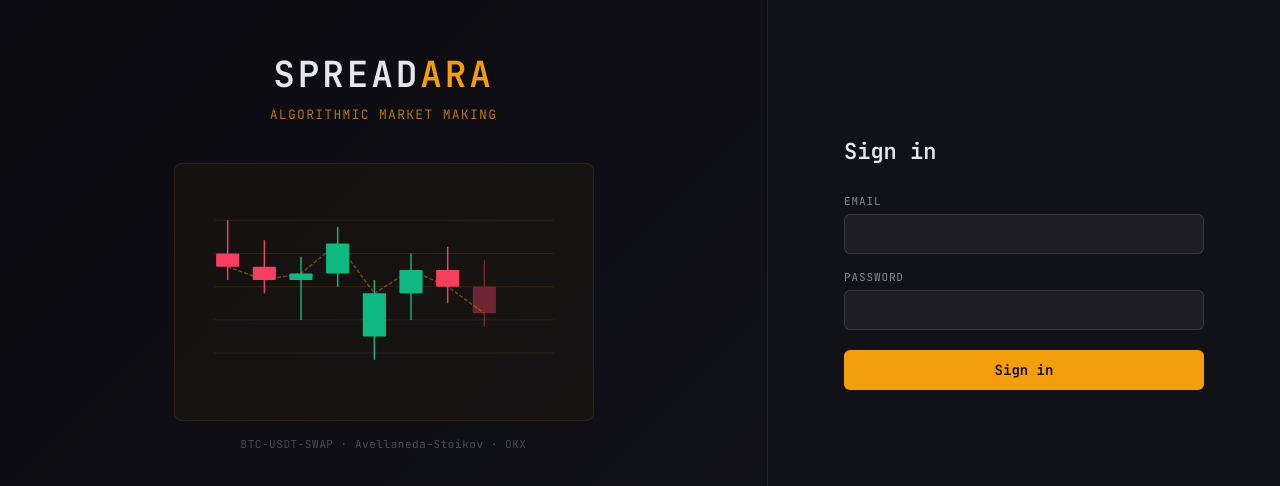
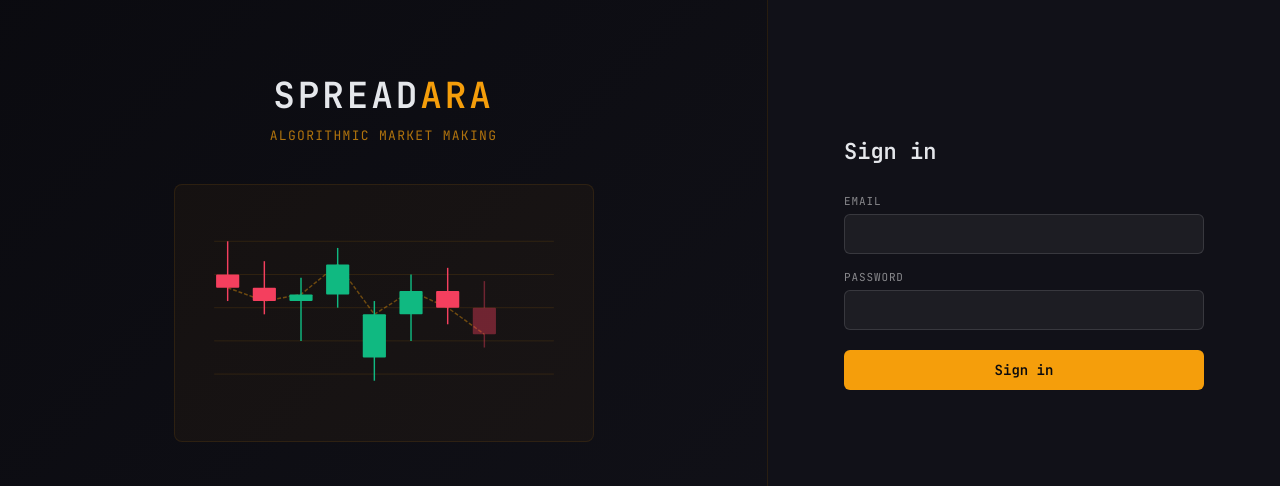
Before and after one commit to ChronoCoders/spreadara, a React (Vite) app in the folder dashboard/: page /login in a window 1280 px wide. Shown: the part 144-630 px from the top of the page. Built offline with nearby package versions, Linux system fonts and the light colour scheme.

Commit message:
fix(login): remove instrument subtitle from login page

```diff
--- a/dashboard/src/pages/Login.tsx
+++ b/dashboard/src/pages/Login.tsx
@@ -143,7 +143,6 @@ export default function Login() {
         <div style={styles.chart}>
           <CandlestickChart />
         </div>
-        <p style={styles.sub}>BTC-USDT-SWAP · Avellaneda–Stoikov · OKX</p>
       </div>
 
       {/* Right panel — login form */}
@@ -230,12 +229,6 @@ const styles: Record<string, React.CSSProperties> = {
     border: '1px solid rgba(245,158,11,0.1)',
     borderRadius: '8px',
   },
-  sub: {
-    marginTop: '16px',
-    color: 'rgba(255,255,255,0.25)',
-    fontSize: '11px',
-    letterSpacing: '0.05em',
-  },
   right: {
     flex: '0 0 40%',
     display: 'flex',
```
